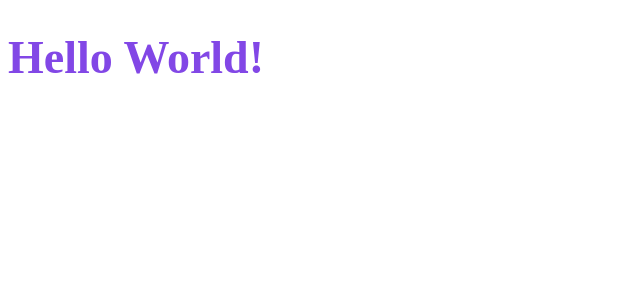
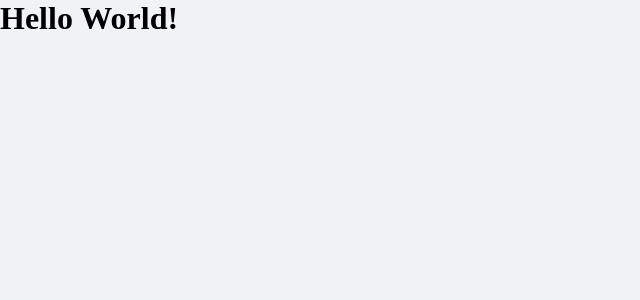
Before and after one commit to Mateusp23/dtmoney, a React (Create React App) app: page / in a window 1280 px wide. Shown: the top 300 px of the page, without its empty margins (0-640 px from the left). Built offline with nearby package versions, Linux system fonts and the light colour scheme.

Commit message:
aplicando estilos globais da aplicação

```diff
--- a/public/index.html
+++ b/public/index.html
@@ -3,6 +3,8 @@
   <head>
     <meta charset="utf-8" />
     <meta name="viewport" content="width=device-width, initial-scale=1" />
+
+    <link rel="shortcut icon" href="favicon.png" type="image/png" />
 
     <title>dtmoney</title>
   </head>
--- a/src/App.tsx
+++ b/src/App.tsx
@@ -1,14 +1,10 @@
-import styled from 'styled-components';
-
-const Title = styled.h1`
-  font-size: 46px;
-  color: #8247e6;
-`;
+import { GlobalStyle } from './styles/global';
 
 export function App() {
   return (
     <div className="App">
-      <Title>Hello World!</Title>
+      <h1>Hello World!</h1>
+      <GlobalStyle />
     </div>
   );
 }
--- /dev/null
+++ b/src/styles/global.ts
@@ -0,0 +1,47 @@
+import { createGlobalStyle } from 'styled-components';
+
+export const GlobalStyle = createGlobalStyle`
+  :root {
+    --red: #E52E4D;
+    --blue: #5429CC;
+
+    --blue-light: #6933FF;
+
+    --text-title: #363F5F;
+    --text-body: #969CB3;
+
+    --background: #F0F2F5;
+    --shape: #FFFFFF;
+  }
+
+  * {
+    margin: 0;
+    padding: 0;
+    box-sizing: border-box;
+  }
+
+  //font-size: 16px (desktop)
+  html {
+    @media (max-width: 1080px) {
+      font-size: 93.75%; // 15px
+    }
+
+    @media (max-width: 720px) {
+      font-size: 87.5%; // 14px
+    }
+  } //REM = 1rem = 16px
+
+  body {
+    background: var(--background);
+    -webkit-font-smoothing: antialiased; //deixa as fontes mais nitidas
+  }
+
+  button {
+    cursor: pointer;
+  }
+
+  [disabled] {
+    opacity: 0.6;
+    cursor: not-allowed;
+  }
+`;
```
